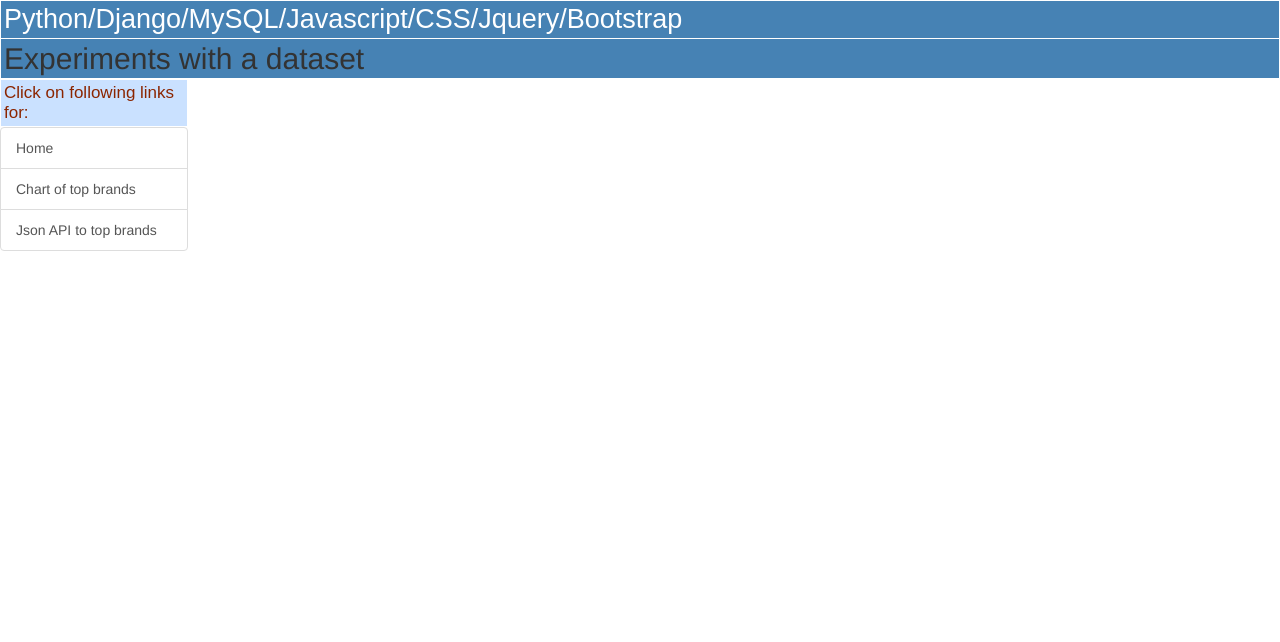
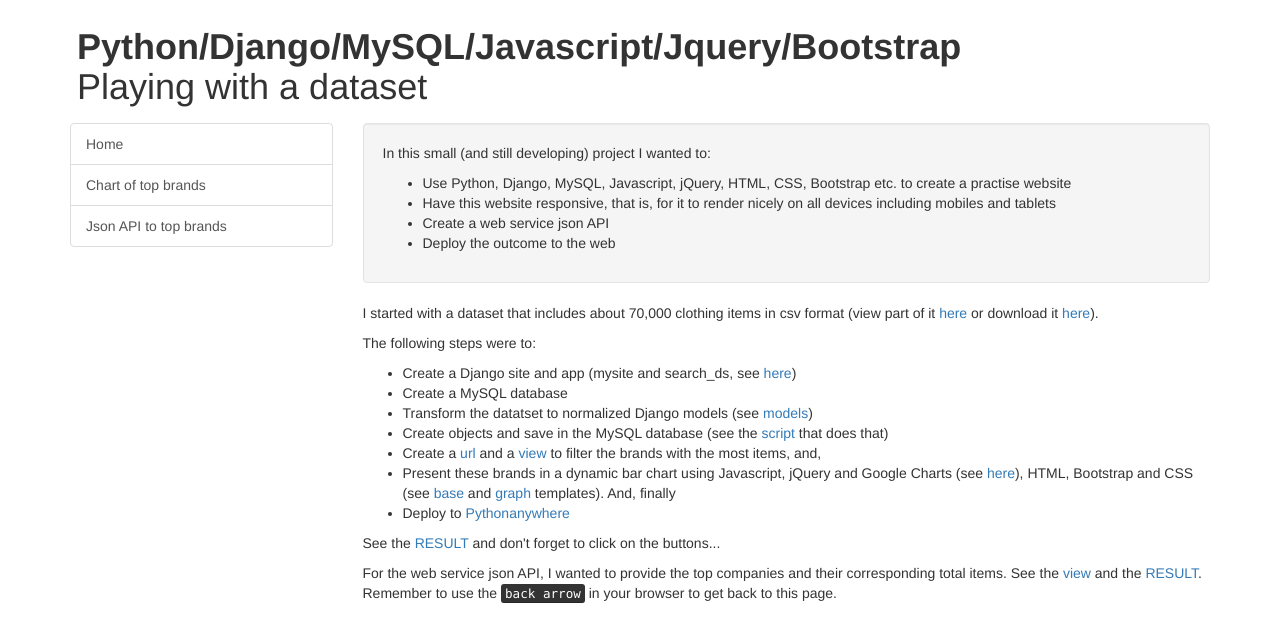
Before and after one commit to noamba/django-experiments, a Django app: template django/search_ds/templates/search_ds/index.html in a window 1280 px wide. Shown: the top 642 px of the page. Run offline with Django 3.2, Linux system fonts and the light colour scheme; the template is opened without the code that fills it, so the values that code supplies are empty; some libraries are stand-ins or nearby versions.

Commit message:
Improved presentation with Bootstrap. Added index page.

```diff
--- a/django/mysite/settings.py
+++ b/django/mysite/settings.py
@@ -15,7 +15,8 @@
 # Queryset project specific settings
 
 NUMBER_OF_TOP_BRANDS_TO_CHART = 50
-BARS_IN_CHART = 10;
+BARS_IN_CHART = 10
+NUMBER_OF_TOP_BRANDS_IN_API = 20
 
 # End of Queryset project specific settings
 
--- a/django/search_ds/static/search_ds/css/style.css
+++ b/django/search_ds/static/search_ds/css/style.css
@@ -1,30 +1,9 @@
-h1, h2 {
-  background-color: steelblue;
-  text-align: left;
-  padding: 3px;
-  margin: 1px;
+.title_box {
+  padding: 5px;
+  margin: 2px;
 }
 
-h1 {
-  font: 27px sans-serif;
-  color: white;
+.chart_button_box {
+  margin-top: 20px;
+  padding-left: 150px;
 }
-
-h3 {
-  font: 27px sans-serif;
-  font-weight: bold;
-  color: #8b2500;
-  background-color: white;
-  text-align: left;
-  padding: 4px;
-  margin: 50px;
-}
-
-.links_header {
-  font: 17px sans-serif;
-  background-color: #cae1ff;
-  text-align: left;
-  padding: 3px;
-  margin: 1px;
-  color: #8b2500;
-}
--- a/django/search_ds/templates/search_ds/base.html
+++ b/django/search_ds/templates/search_ds/base.html
@@ -1,13 +1,20 @@
-<!DOCTYPE HTML PUBLIC "-//W3C//DTD HTML 4.01//EN">
+<!DOCTYPE html>
 <html lang="en">
 
   <head>
-    <!--Load the AJAX API-->
+    <meta charset="utf-8">
+    {# make bootstrap responsive, ie work with various devices including mobile #}
+    <meta name="viewport" content="width=device-width, initial-scale=1">
+
+    {# Load jQuery and the Google Charts API #}
     <script type="text/javascript" src="https://www.gstatic.com/charts/loader.js"></script>
     <script src="https://ajax.googleapis.com/ajax/libs/jquery/1.12.2/jquery.min.js"></script>
-    <!--Load Bootstrap -->
+
+    {# Load Bootstrap javascript and CSS #}
     <link rel="stylesheet" href="http://maxcdn.bootstrapcdn.com/bootstrap/3.3.6/css/bootstrap.min.css">
     <script src="http://maxcdn.bootstrapcdn.com/bootstrap/3.3.6/js/bootstrap.min.js"></script>
+
+    {#  Load own CSS #}
     {% load staticfiles %}
     <link rel="stylesheet" href="{% static 'search_ds/css/style.css' %}"">
 
@@ -15,13 +22,17 @@
 
   </head>
   <body>
-    <h1> Python/Django/MySQL/Javascript/CSS/Jquery/Bootstrap </h1>
-    <h2> Experiments with a dataset</h2>
+    <div class="container">
       <div class="row">
-      <div class="col-md-2">
-        <h2 class="links_header">
-          Click on following links for:
-        </h2>
+        <div class="col-md-12">
+          <div class="title_box">
+            <h1><strong> Python/Django/MySQL/Javascript/Jquery/Bootstrap</strong>
+            <br>Playing with a dataset</h1>
+          </div>
+        </div>
+      </div>
+      <div class="row">
+        <div class="col-md-3">
           <div class="list-group">
             <a href="{% url 'index' %}" class="list-group-item">Home</a>
             <a href="{% url 'top_brand_graph' %}" class="list-group-item">Chart of top brands</a>
@@ -29,8 +40,10 @@
           </div>
         </div>
 
+        <div class="col-md-9">
           {% block main %} {% endblock %}
-
+        </div>
+      </div>
     </div>
   </body>
 </html>
--- a/django/search_ds/templates/search_ds/index.html
+++ b/django/search_ds/templates/search_ds/index.html
@@ -1 +1,31 @@
 {% extends "search_ds/base.html" %}
+
+{% block main%}
+  <div class="well">
+    <p>In this small (and still developing) project I wanted to: </p>
+    <ul>
+      <li> Use Python, Django, MySQL, Javascript, jQuery, HTML, CSS, Bootstrap etc. to create a practise website </li>
+      <li> Have this website responsive, that is, for it to render nicely on all devices including mobiles and tablets</li>
+      <li> Create a web service json API </li>
+      <li> Deploy the outcome to the web </li>
+    </ul>
+  </div>
+  <p>I started with a dataset that includes about 70,000 clothing items in csv format (view part of it <a href="https://raw.githubusercontent.com/noamba/django-experiments/master/django/search_dataset.csv">here</a> or download it <a href="https://github.com/noamba/django-experiments/blob/master/django/search_dataset.csv">here</a>).
+  </p>
+
+  <p>The following steps were to:</p>
+  <ul>
+    <li> Create a Django site and app (mysite and search_ds, see <a href="https://github.com/noamba/django-experiments/tree/master/django">here</a>)</li>
+    <li> Create a MySQL database</li>
+    <li> Transform the datatset to normalized Django models (see <a href="https://github.com/noamba/django-experiments/blob/master/django/search_ds/models.py">models</a>) </li>
+    <li> Create objects and save in the MySQL database (see the <a href="https://github.com/noamba/django-experiments/blob/master/django/get_csv.py">script</a> that does that) </li>
+
+    <li> Create a <a href="https://github.com/noamba/django-experiments/blob/master/django/search_ds/urls.py">url</a> and a <a href="https://github.com/noamba/django-experiments/blob/master/django/search_ds/views.py">view</a> to filter the brands with the most items, and, </li>
+    <li> Present these brands in a dynamic bar chart using Javascript, jQuery and Google Charts (see <a href="https://github.com/noamba/django-experiments/blob/master/django/search_ds/static/search_ds/js/graph_top_brands.js">here</a>), HTML, Bootstrap and CSS (see <a href="https://github.com/noamba/django-experiments/blob/master/django/search_ds/templates/search_ds/base.html">base</a> and <a href="https://github.com/noamba/django-experiments/blob/master/django/search_ds/templates/search_ds/top_brand_graph.html">graph</a> templates). And, finally </li>
+    <li> Deploy to <a href="http://noamba.pythonanywhere.com">Pythonanywhere</a> </li>
+
+  </ul>
+  <p>See the <a href="{% url 'top_brand_graph' %}">RESULT</a> and don't forget to click on the buttons...</p>
+  <p>For the web service json API, I wanted to provide the top companies and their corresponding total items. See the <a href="https://github.com/noamba/django-experiments/blob/master/django/search_ds/views.py">view</a> and the <a href="{% url 'count_items_by_brand' %}">RESULT</a>. Remember to use the <kbd>back arrow</kbd> in your browser to get back to this page.</p>
+
+{% endblock main %}
--- a/django/search_ds/views.py
+++ b/django/search_ds/views.py
@@ -1,7 +1,8 @@
 from django.http import JsonResponse
 from django.shortcuts import render
 from django.db.models import Count
-from mysite.settings import NUMBER_OF_TOP_BRANDS_TO_CHART, BARS_IN_CHART
+from mysite.settings import NUMBER_OF_TOP_BRANDS_TO_CHART,\
+    NUMBER_OF_TOP_BRANDS_IN_API, BARS_IN_CHART
 
 from .models import Brand
 
@@ -40,7 +41,7 @@
     # {'brand': 'Simply Be', 'total': 4360}, ... ]
     top_brands_list_of_dicts = Brand.objects.values('name').\
         annotate(number_of_items=Count('item')).\
-        order_by('-number_of_items')[:NUMBER_OF_TOP_BRANDS_TO_CHART]
+        order_by('-number_of_items')[:NUMBER_OF_TOP_BRANDS_IN_API]
 
     # to convert to json, need first to convert data into one dictionary:
     top_brands_dict =\
```
Also changed, not shown: django/search_ds/static/search_ds/js/graph_top_brands.js (+8 -4 lines), django/search_ds/templates/search_ds/top_brand_graph.html (+6 -11 lines). Lines whose indentation alone changed are shown as unchanged.
